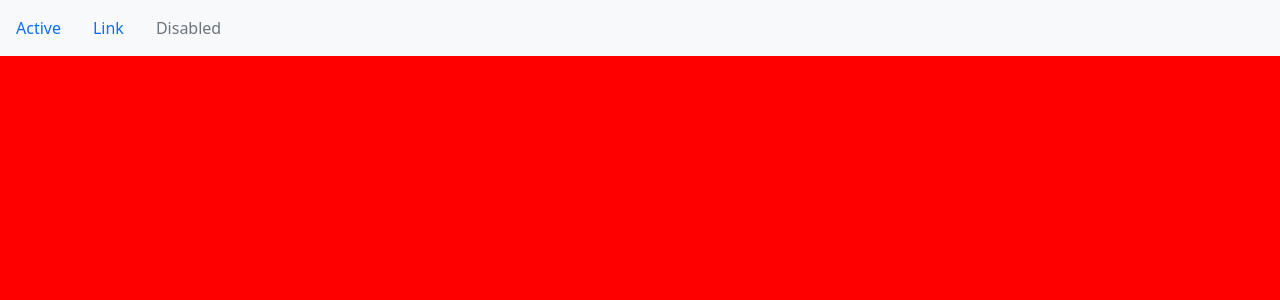
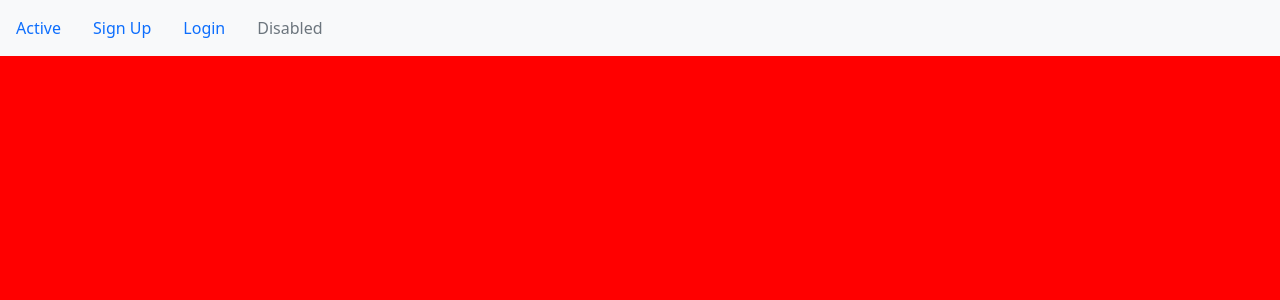
Before and after one commit to gibbo101/critticwars-blog, a Django app: page / in a window 1280 px wide. Shown: the top 300 px of the page. Run offline with Django 3.2, Linux system fonts and the light colour scheme; data that the repository does not hold is empty; some libraries are stand-ins or nearby versions.

Commit message:
set signup links

```diff
--- a/templates/base.html
+++ b/templates/base.html
@@ -21,9 +21,18 @@
             <li class="nav-item">
                 <a class="nav-link active" href="#">Active</a>
             </li>
+            {% if user.is_authenticated %}
             <li class="nav-item">
-                <a class="nav-link" href="#">Link</a>
+                <a class="nav-link" href="{% url 'account_logout' %}">Logout</a>
             </li>
+            {% else %}
+            <li class="nav-item">
+                <a class="nav-link" href="{% url 'account_signup' %}">Sign Up</a>
+            </li>
+            <li class="nav-item">
+                <a class="nav-link" href="{% url 'account_login' %}">Login</a>
+            </li>
+            {% endif %}
             <li class="nav-item">
                 <a class="nav-link disabled" href="#">Disabled</a>
             </li>
```
